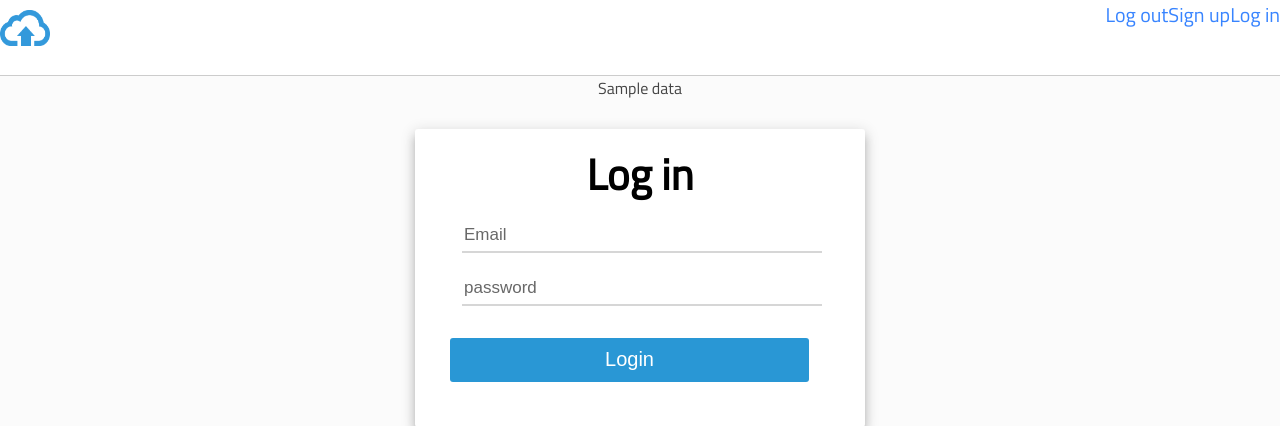
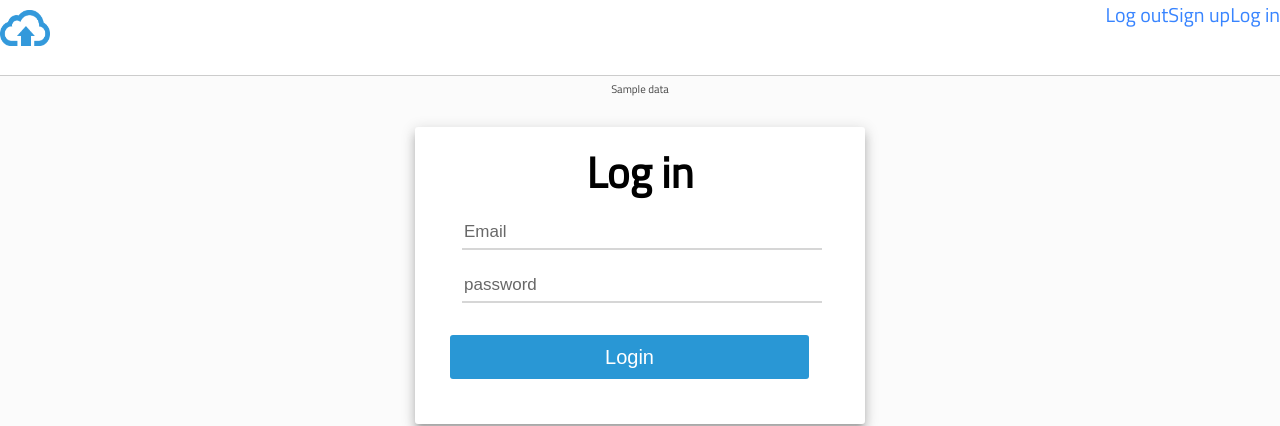
Before and after one commit to askemeline/filerfinal, a PHP site: template views/login.html.twig in a window 1280 px wide. Shown: the top 426 px of the page. Run offline with PHP 8.4, Linux system fonts and the light colour scheme; the template is opened without the code that fills it: most values are stand-ins (such as "Sample title", 1, 10 or a date in 2020); some libraries are stand-ins or nearby versions.

Commit message:
update css

```diff
--- a/assets/style.css
+++ b/assets/style.css
@@ -43,7 +43,8 @@ p {
     /*margin-left: -190px;*/
     /* margin-top: 10px; */
     /*margin-bottom: 15px;*/
-    font-size: 16px;
+    margin-top: 5px;
+    font-size: 11px;
 }
 
 .form-group {
@@ -158,6 +159,7 @@ input {
     font-size: 17px;
     height: 30px;
     margin: 7px;
+    margin: 7px;
 }
 
 ::placeholder {
```
